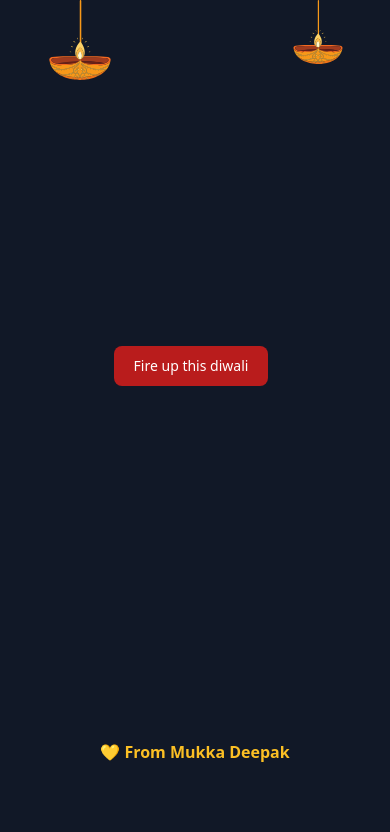
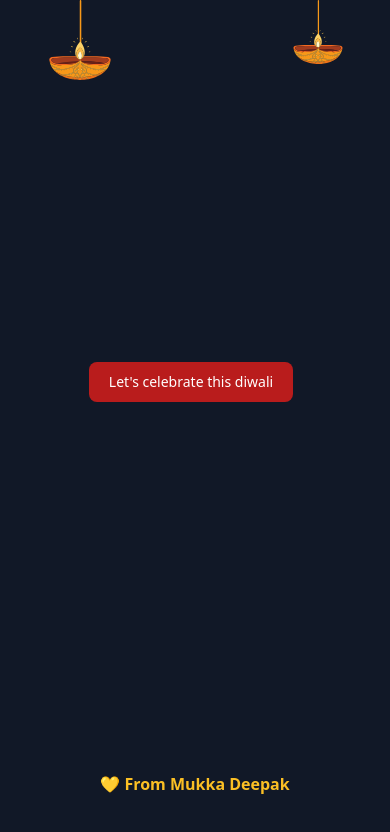
Before and after one commit to Deepakmukka1/DiwaliCelebrations, a React (Create React App) app: page / in a window 390 px wide. Shown: the top 832 px of the page. Built offline with nearby package versions, Linux system fonts and the light colour scheme.

Commit message:
style: 💬 update text

```diff
--- a/src/App.js
+++ b/src/App.js
@@ -43,7 +43,7 @@ function App() {
           opacity={0.6}
         />
       )}
-      <h3 className="text-yellow-400 font-semibold text-center pb-20 md:pb-4">
+      <h3 className="text-yellow-400 font-semibold text-center pb-12 md:pb-4">
       💛 From Mukka Deepak
       </h3>
     </div>
--- a/src/components/Cracker.js
+++ b/src/components/Cracker.js
@@ -58,7 +58,7 @@ const Cracker = ({isAnimated}) => {
           isAnimated(true);
         }}
       >
-        Fire up this diwali
+        Let's celebrate this diwali
       </button>}
 
       {animation && <Message/>}
--- a/src/components/Message.js
+++ b/src/components/Message.js
@@ -11,7 +11,7 @@ const Message = () => {
 
         <p className='md:text-2xl text-sm font-semibold text-yellow-300 max-w-lg w-3/4 text-center mb-16 '>🪔 May the light that we celebrate at Diwali show us the way and lead us together on the path of peace and social harmony.</p>
 
-        <h2 className='md:text-7xl text-3xl font-bold text-transparent h-24 bg-clip-text bg-gradient-to-r from-red-500  to-yellow-500 animate-bounce'>
+        <h2 className='md:text-7xl text-3xl font-bold text-center text-transparent h-24 bg-clip-text bg-gradient-to-r from-red-500  to-yellow-500 animate-bounce'>
           Happy Diwali ✨💥
         </h2>
     </div>
--- a/tailwind.config.js
+++ b/tailwind.config.js
@@ -10,17 +10,15 @@ module.exports = {
         },
         moveup: {
           "0%": {
-            // opacity: 0.4,
+
             bottom: "3rem",
-            // translate: "0 0",
             rotate: "5deg",
           },
 
           "100%": {
-            // opacity: 1,
+
             bottom: "70rem",
             visibility: "visible",
-            // translate: "650px 650px",
             rotate: "0deg",
           },
         },
@@ -43,7 +41,7 @@ module.exports = {
       animation: {
         wiggle: "wiggle 1s ease-in-out infinite",
         moveup: "2s moveup 1s ease-in 3",
-        moveupfast: "0.5s moveupfast 1s ease-in 6",
+        moveupfast: "0.5s moveupfast 1s ease-in 7",
       },
     },
   },
```
